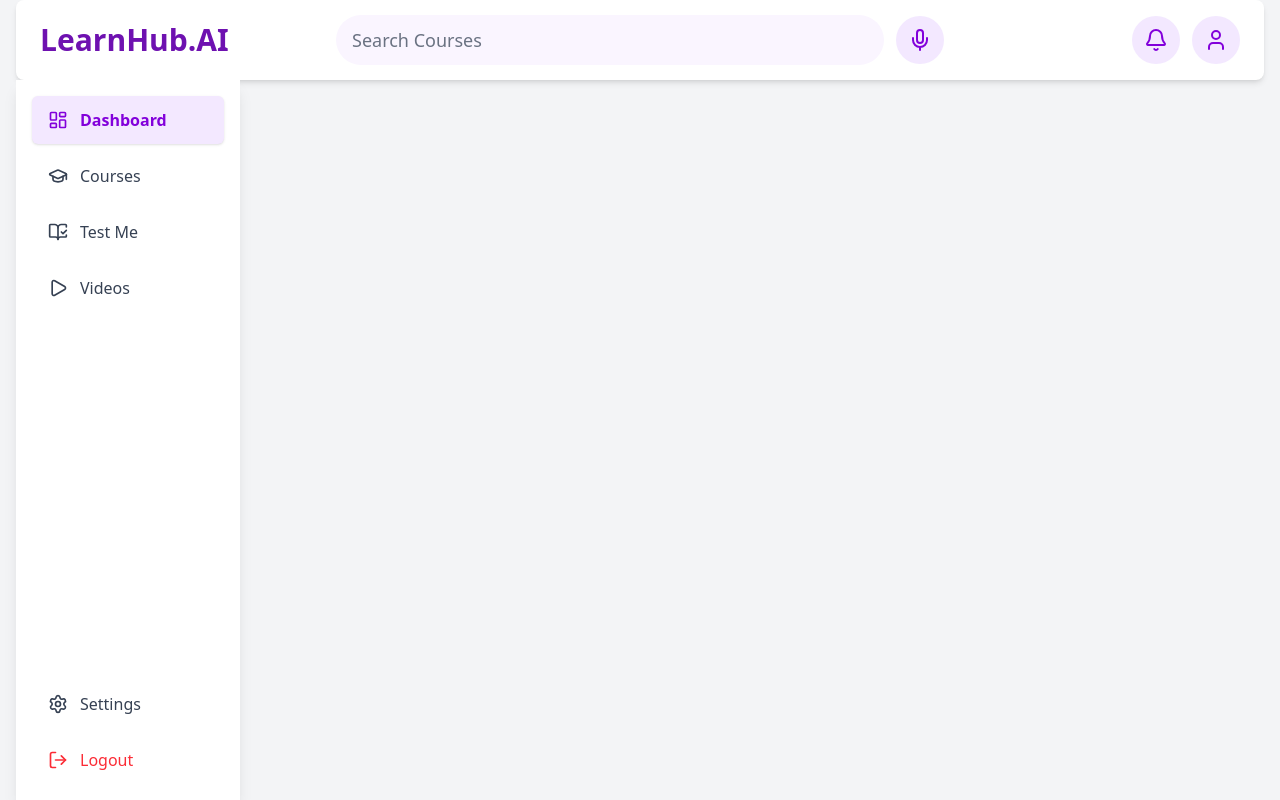
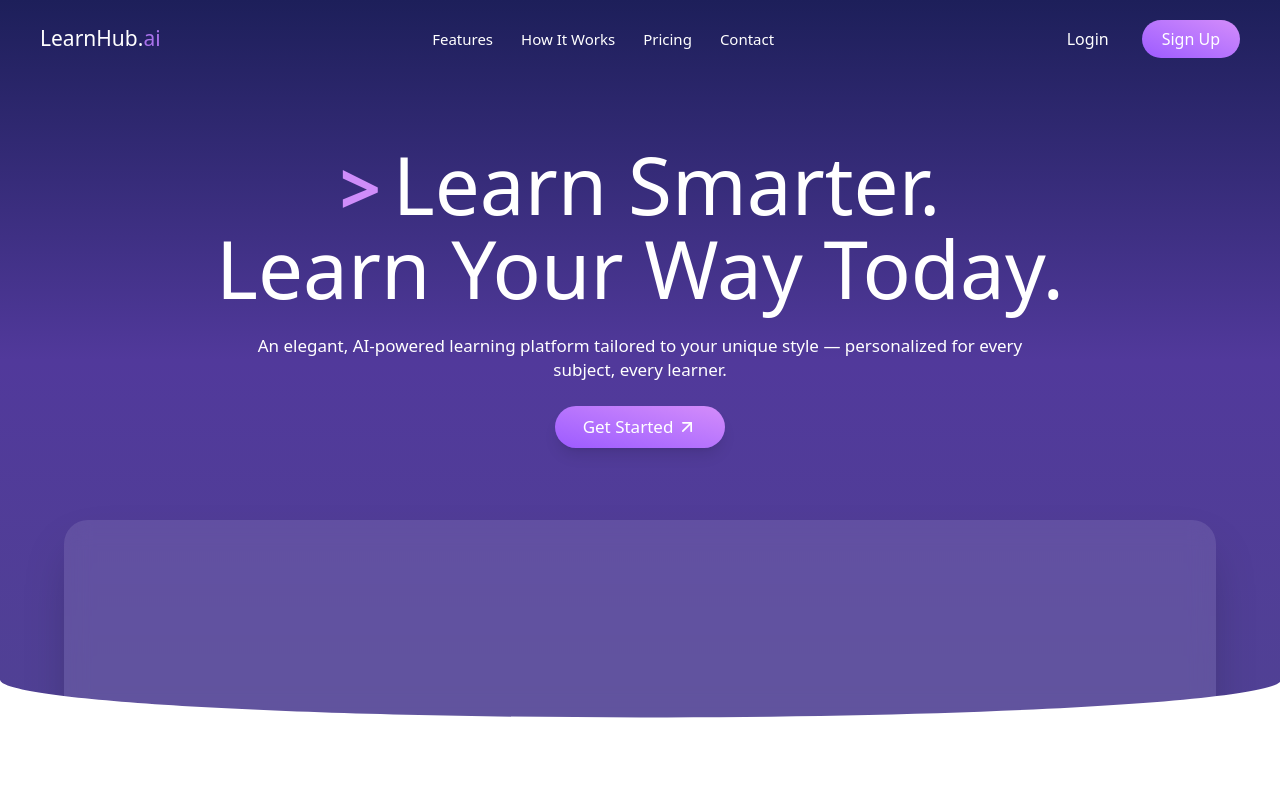
Before and after one commit to Kevin200k/stem_dev_team, a React (Vite) app in the folder client/: page / in a window 1280 px wide. Built offline with nearby package versions, Linux system fonts and the light colour scheme.

Commit message:
Fixed MainLayout issues

```diff
--- a/client/src/App.jsx
+++ b/client/src/App.jsx
@@ -1,5 +1,11 @@
 import React from 'react'
-import { Route, Routes, createBrowserRouter, createRoutesFromElements, RouterProvider, Navigate } from 'react-router-dom'
+import {
+  Route,
+  Routes,
+  createBrowserRouter,
+  createRoutesFromElements,
+  RouterProvider,
+  Navigate } from 'react-router-dom'
 import SignupPage from './pages/SignupPage'
 import LoginPage from './pages/LoginPage'
 import HomePage from './pages/HomePage'
@@ -15,8 +21,8 @@ const router = createBrowserRouter(
     <React.Fragment>
       <Route path='/login' element = { <LoginPage /> } />
       <Route path='/signup' element = { <SignupPage /> } />
+      <Route index element = { <HomePage /> } />
       <Route path='/' element={ <MainLayout /> }>
-        <Route path = '/homepage' element = { <HomePage/> } />
         <Route path='/dashboard' element = { <Dashboard /> } />
         <Route path='/courses' element = { <Courses /> } />
       </Route>
```
Also changed, not shown: client/src/layouts/MainLayout.jsx (line endings or trailing spaces).
